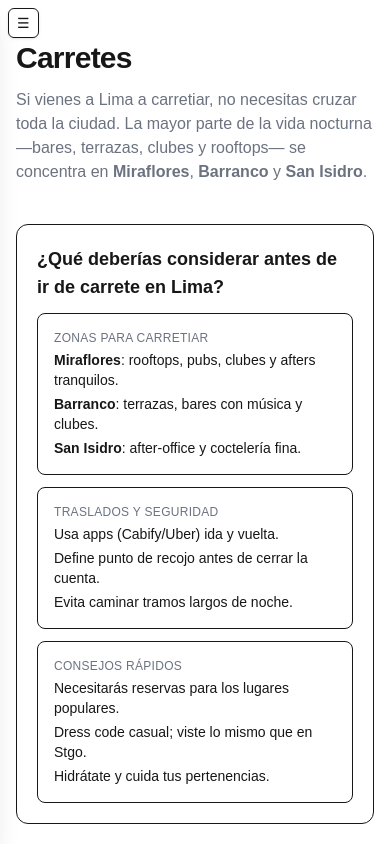
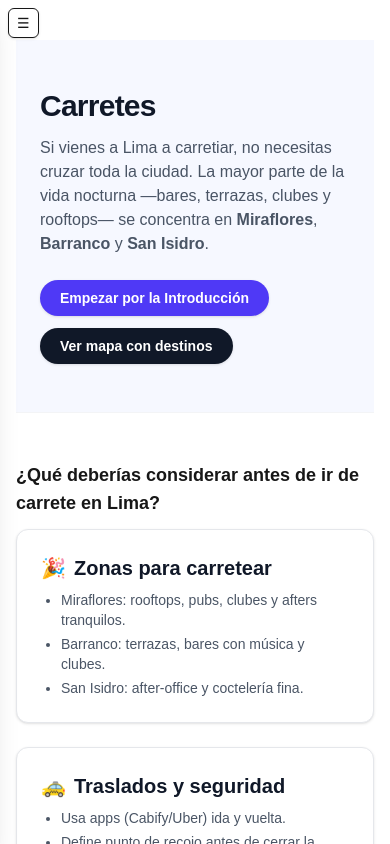
Before and after one commit to pschonffeldt/lima-para-chilenos, a Next.js app: page /carretes in a window 390 px wide. Built offline with nearby package versions, Linux system fonts and the light colour scheme.

Commit message:
feat(carretes): integrate new components; remove obsolete markup
- Replace legacy markup with reusable UI components on /carretes
- Clean up unused sections/classes and simplify DOM
- Verify responsive layout and a11y focus/hover states
- Update imports and delete dead code/styles

```diff
--- a/src/app/carretes/page.tsx
+++ b/src/app/carretes/page.tsx
@@ -6,6 +6,9 @@ import {
   FilterConfig,
   ChipFilterBoard,
 } from "../components/filter-board-component";
+import HeroSection from "../components/hero-component";
+import { ThreeWaySection } from "../components/3way-column-section-component";
+import { PREPARTY_PRIMER } from "../lib/copy-content";
 
 // Barrios object
 const BARRIOS = [
@@ -223,105 +226,34 @@ const LOCATION_FILTER: FilterConfig<PartiesLima> = {
 export default function CarretesPage() {
   return (
     <section className="space-y-10 py-10">
-      {/* Título */}
-      <header className="space-y-3">
-        <h1 className="text-3xl font-bold tracking-tight">Carretes</h1>
-        <p className="max-w-[70ch] text-muted-foreground">
-          Si vienes a Lima a carretiar, no necesitas cruzar toda la ciudad. La
-          mayor parte de la vida nocturna —bares, terrazas, clubes y rooftops—
-          se concentra en <strong>Miraflores</strong>, <strong>Barranco</strong>{" "}
-          y <strong>San Isidro</strong>.
-        </p>
-      </header>
+      {/* Hero section */}
+      <HeroSection
+        title="Carretes"
+        description={
+          <>
+            Si vienes a Lima a carretiar, no necesitas cruzar toda la ciudad. La
+            mayor parte de la vida nocturna —bares, terrazas, clubes y rooftops—
+            se concentra en <strong>Miraflores</strong>,{" "}
+            <strong>Barranco</strong> y <strong>San Isidro</strong>.
+          </>
+        }
+        actions={[
+          {
+            href: "/introduccion",
+            label: "Empezar por la Introducción",
+            variant: "primary",
+          },
+          { href: "/mapa", label: "Ver mapa con destinos", variant: "dark" },
+        ]}
+      />
 
       {/* Introducción explicativa */}
-      <div className="rounded-xl border p-5">
-        <h2 className="text-lg font-semibold">
-          ¿Qué deberías considerar antes de ir de carrete en Lima?
-        </h2>
-        <div className="mt-3 grid gap-3 sm:grid-cols-3">
-          <div className="rounded-lg border p-4">
-            <p className="mb-1 text-xs font-medium uppercase tracking-wide text-muted-foreground">
-              Zonas para carretiar
-            </p>
-            <ul className="space-y-1 text-sm">
-              <li>
-                <strong>Miraflores</strong>: rooftops, pubs, clubes y afters
-                tranquilos.
-              </li>
-              <li>
-                <strong>Barranco</strong>: terrazas, bares con música y clubes.
-              </li>
-              <li>
-                <strong>San Isidro</strong>: after-office y coctelería fina.
-              </li>
-            </ul>
-          </div>
-          <div className="rounded-lg border p-4">
-            <p className="mb-1 text-xs font-medium uppercase tracking-wide text-muted-foreground">
-              Traslados y seguridad
-            </p>
-            <ul className="space-y-1 text-sm">
-              <li>Usa apps (Cabify/Uber) ida y vuelta.</li>
-              <li>Define punto de recojo antes de cerrar la cuenta.</li>
-              <li>Evita caminar tramos largos de noche.</li>
-            </ul>
-          </div>
-          <div className="rounded-lg border p-4">
-            <p className="mb-1 text-xs font-medium uppercase tracking-wide text-muted-foreground">
-              Consejos rápidos
-            </p>
-            <ul className="space-y-1 text-sm">
-              <li>Necesitarás reservas para los lugares populares.</li>
-              <li>Dress code casual; viste lo mismo que en Stgo.</li>
-              <li>Hidrátate y cuida tus pertenencias.</li>
-            </ul>
-          </div>
-        </div>
-      </div>
-
-      {/* Barrios */}
-      <ul className="grid items-stretch gap-3 sm:grid-cols-2 lg:grid-cols-3">
-        {BARRIOS.map((barrio) => {
-          return (
-            <li
-              key={barrio.name}
-              className="flex flex-col rounded-xl border p-5"
-            >
-              <div className="mb-2 flex items-center gap-3">
-                <span className="grid h-9 w-9 place-items-center rounded-full border bg-background text-lg">
-                  {barrio.icon}
-                </span>
-                <h3 className="text-base font-semibold">{barrio.name}</h3>
-              </div>
-
-              {/* Usa este campo para describir el tipo de noche: música, ambiente, rango de precios */}
-              <p className="text-sm text-muted-foreground">{barrio.note}</p>
-
-              {/* Etiquetas como: “rooftop”, “reggaetón”, “coctelería”, “cerveza artesanal”, “club”, “after-office” */}
-              <div className="mt-3 flex flex-wrap gap-1">
-                {barrio.tags.map((tag) => (
-                  <span
-                    key={tag}
-                    className="rounded-full border px-2 py-0.5 text-xs text-muted-foreground lowercase first-letter:uppercase"
-                  >
-                    {String(tag).replaceAll("-", " ")}
-                  </span>
-                ))}
-              </div>
-              <div className="mt-auto pt-5">
-                <Link
-                  href={barrio.href}
-                  className="text-sm text-primary underline-offset-4 hover:underline"
-                  aria-label={`Ver detalles de ${barrio.name}`}
-                >
-                  Ver detalles →
-                </Link>
-              </div>
-            </li>
-          );
-        })}
-      </ul>
+      <ThreeWaySection
+        srTitle="¿Qué deberías considerar antes de ir de carrete en Lima?"
+        sectionTitle="¿Qué deberías considerar antes de ir de carrete en Lima?"
+        items={PREPARTY_PRIMER}
+        defaultCtaVariant="primary"
+      />
 
       <h2 className="text-3xl font-bold tracking-tight">
         ¿Donde carretiar en Lima?
--- a/src/app/lib/copy-content.ts
+++ b/src/app/lib/copy-content.ts
@@ -1105,3 +1105,36 @@ export const MINI_ITINERARIES: TwoWaySectionItem[] = [
     ],
   },
 ];
+
+export const PREPARTY_PRIMER: ThreeWaySectionItem[] = [
+  {
+    // href: "/carretes#zonas",
+    label: "Zonas para carretear",
+    icon: "🎉",
+    blurb: [
+      "Miraflores: rooftops, pubs, clubes y afters tranquilos.",
+      "Barranco: terrazas, bares con música y clubes.",
+      "San Isidro: after-office y coctelería fina.",
+    ],
+  },
+  {
+    // href: "/carretes#traslados",
+    label: "Traslados y seguridad",
+    icon: "🚕",
+    blurb: [
+      "Usa apps (Cabify/Uber) ida y vuelta.",
+      "Define punto de recojo antes de cerrar la cuenta.",
+      "Evita caminar tramos largos de noche.",
+    ],
+  },
+  {
+    // href: "/carretes#tips",
+    label: "Consejos rápidos",
+    icon: "💡",
+    blurb: [
+      "Necesitarás reservas para los lugares populares.",
+      "Dress code casual; viste lo mismo que en Stgo.",
+      "Hidrátate y cuida tus pertenencias.",
+    ],
+  },
+];
```
